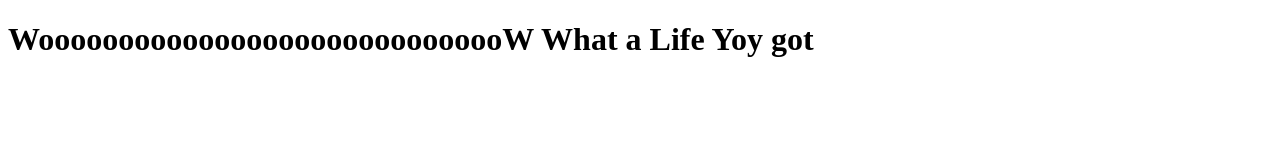
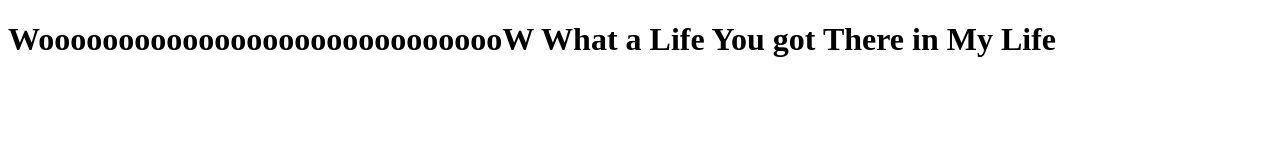
Before and after one commit to Prashant-karki11/Git-course, a plain HTML site: page index.html in a window 1280 px wide. Drawn offline with Linux system fonts and the light colour scheme.

Commit message:
Changed in Feature1

```diff
--- a/index.html
+++ b/index.html
@@ -7,6 +7,6 @@
         <title>Document</title>
     </head>
     <body>
-        <h1>WoooooooooooooooooooooooooooooW What a Life Yoy got</h1>
+        <h1>WoooooooooooooooooooooooooooooW What a Life You got There in My Life</h1>
     </body>
 </html>
```
